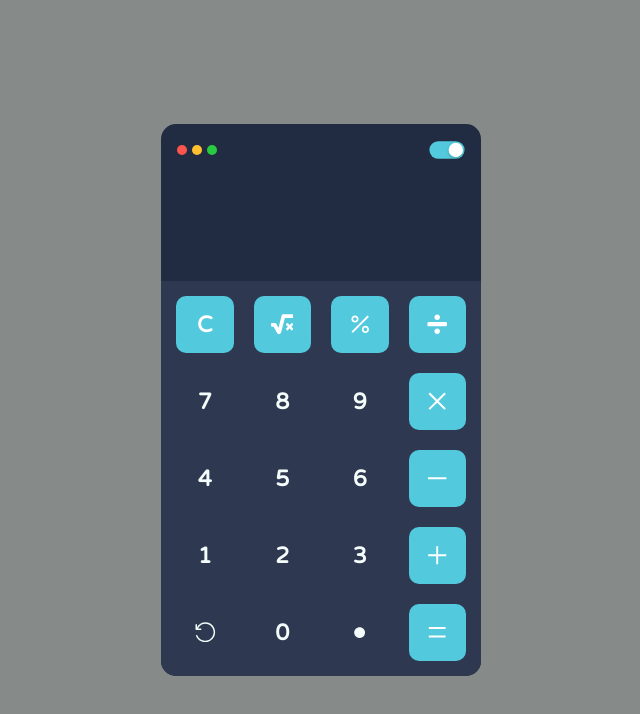
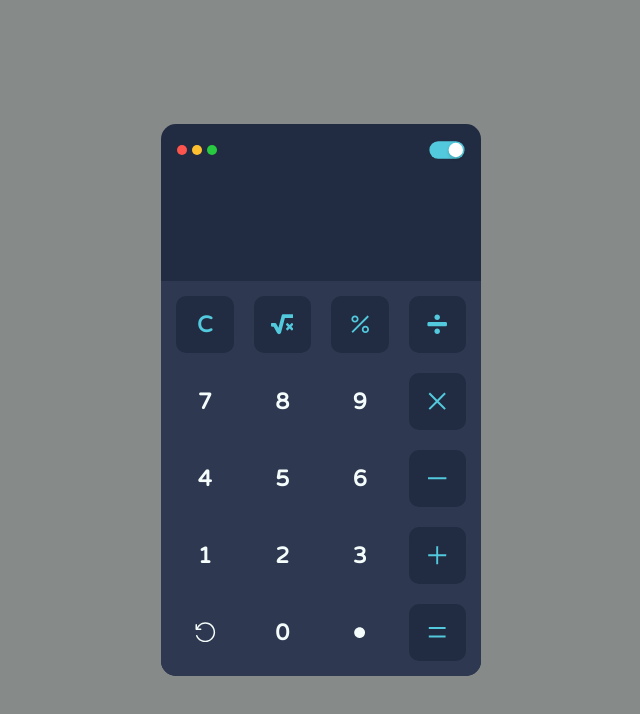
Before and after one commit to devworkleo/calculator, a React (Vite) app: page / in a window 1280 px wide. Shown: the top 714 px of the page, without its empty margins (319-959 px from the left). Built offline with nearby package versions, Linux system fonts and the light colour scheme.

Commit message:
update colors from dark and light themes

```diff
--- a/src/components/MainButtons.tsx
+++ b/src/components/MainButtons.tsx
@@ -4,36 +4,37 @@ import { FaSquareRootAlt, FaDivide, FaCircle } from "react-icons/fa"
 import { RxReload } from "react-icons/rx"
 
 export const MainButtons = ({ isDark, color, background }:{ isDark: boolean, color: string, background: string }) => {
+  const primaryButton = isDark ? 'primary_button_dark' : 'primary_button_light'
   const items = [
     { id: 1, buttons: [
-      { label: <>C</>, theme: { className: 'green_button' } },
-      { label: <FaSquareRootAlt />, theme: { className: 'green_button' } },
-      { label: <PercentageOutlined />, theme: { className: 'green_button' } },
-      { label: <FaDivide />, theme: { className: 'green_button' } }
+      { label: <>C</>, theme: { className: primaryButton } },
+      { label: <FaSquareRootAlt />, theme: { className: primaryButton } },
+      { label: <PercentageOutlined />, theme: { className: primaryButton } },
+      { label: <FaDivide />, theme: { className: primaryButton } }
     ] },
     { id: 2, buttons: [
       { label: <Number>7</Number> },
       { label: <Number>8</Number> },
       { label: <Number>9</Number> },
-      { label: <CloseOutlined />, theme: { className: 'green_button' } }
+      { label: <CloseOutlined />, theme: { className: primaryButton } }
     ] },
     { id: 3, buttons: [
       { label: <Number>4</Number> },
       { label: <Number>5</Number>},
       { label: <Number>6</Number> },
-      { label: <MinusOutlined />, theme: { className: 'green_button' } }
+      { label: <MinusOutlined />, theme: { className: primaryButton } }
     ] },
     { id: 4, buttons: [
       { label: <Number>1</Number> },
       { label: <Number>2</Number> },
       { label: <Number>3</Number> },
-      { label: <PlusOutlined />, theme: { className: 'green_button' } }
+      { label: <PlusOutlined />, theme: { className: primaryButton } }
     ] },
     { id: 5, buttons: [
       { label: <RxReload className='rxdeg' /> },
       { label: <>0</> },
       { label: <FaCircle className="circle" /> },
-      { label: <PauseOutlined className="rotate" />, theme: { className: 'green_button' } }
+      { label: <PauseOutlined className="rotate" />, theme: { className: primaryButton } }
     ] },
   ]
   return <ButtonSectionLayout>
--- a/src/index.css
+++ b/src/index.css
@@ -24,7 +24,11 @@
   color: #52C9DC !important;
   background-color: #212B41 !important;
 }
-.green_button {
+.primary_button_dark {
+  color: #52C9DC !important;
+  background-color: #212B41 !important;
+}
+.primary_button_light {
   color: white !important;
   background-color: #52C9DC !important;
 }
```
